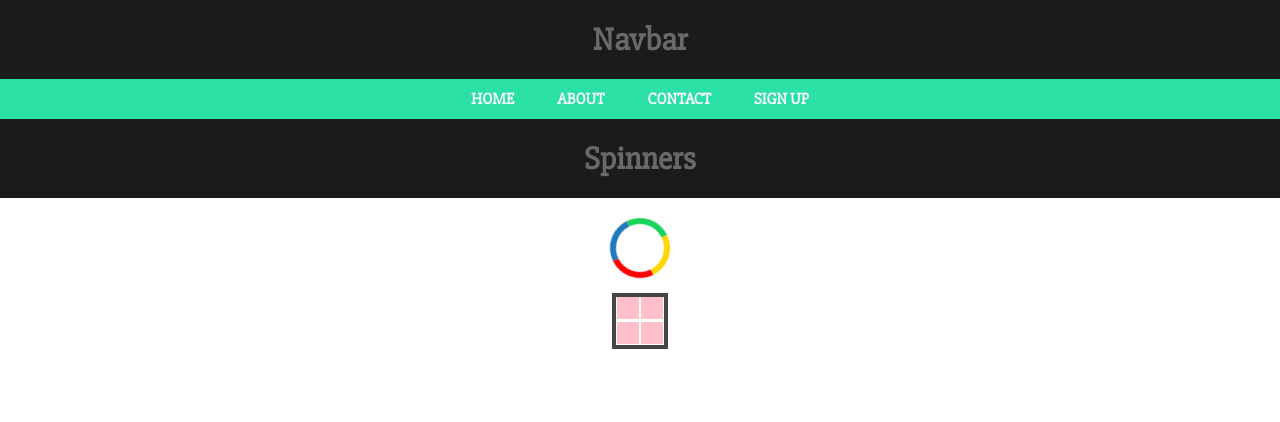
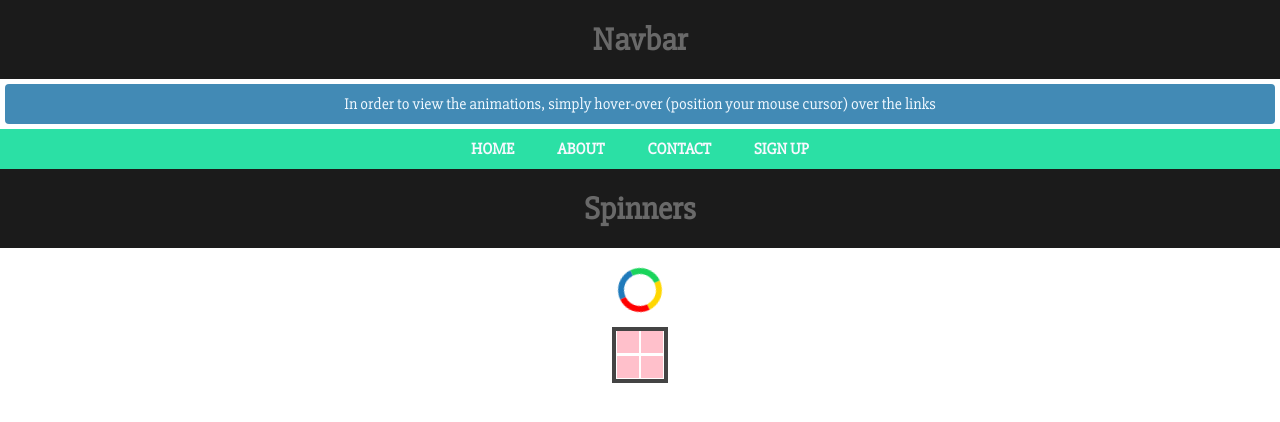
Before and after one commit to gitlet/NavItemsAnim, a plain HTML site: page index.html in a window 1280 px wide. Drawn offline with Linux system fonts and the light colour scheme.

Commit message:
adding instructions para

```diff
--- a/assets/stylesheets/master.sass
+++ b/assets/stylesheets/master.sass
@@ -17,6 +17,13 @@ body
   .container
     position: relative
     text-align: center
+    p
+      background: #428ab5
+      border-radius: 4px
+      color: aliceblue
+      text-align: center
+      margin: 5px
+      padding: 10px
     .menu
       list-style-type: none
       text-align: center
@@ -100,7 +107,7 @@ body
       position: relative
       top: 20px
       border: 4px solid dimgrey
-      @include size(48px)
+      @include size(32px)
       border-top: 6px solid #1f7abb
       border-right: 6px solid #19d45b
       border-bottom: 6px solid gold
@@ -144,6 +151,12 @@ body
   0%
     transform: rotate(0deg)
     transition: transform ease .5s
+// ANIMATING SPINNER-TWO:
+@keyframes spinerTwo
+  0%
+    opacity: 0.4
+
+
 
 // ################## [ ANIMATING INNER-LIs ] ##################
 @-webkit-keyframes rotYaxis
--- a/index.html
+++ b/index.html
@@ -20,6 +20,7 @@
       <a href="index.html"><h1>Navbar</h1></a>
     </header>
     <div class="container">
+      <p>In order to view the animations, simply hover-over (position your mouse cursor) over the links</p>
       <ul class="menu">
         <li>
           <a href="index.html">HOME</a>
```
Also changed, not shown: assets/stylesheets/master.css, 1 other file.
